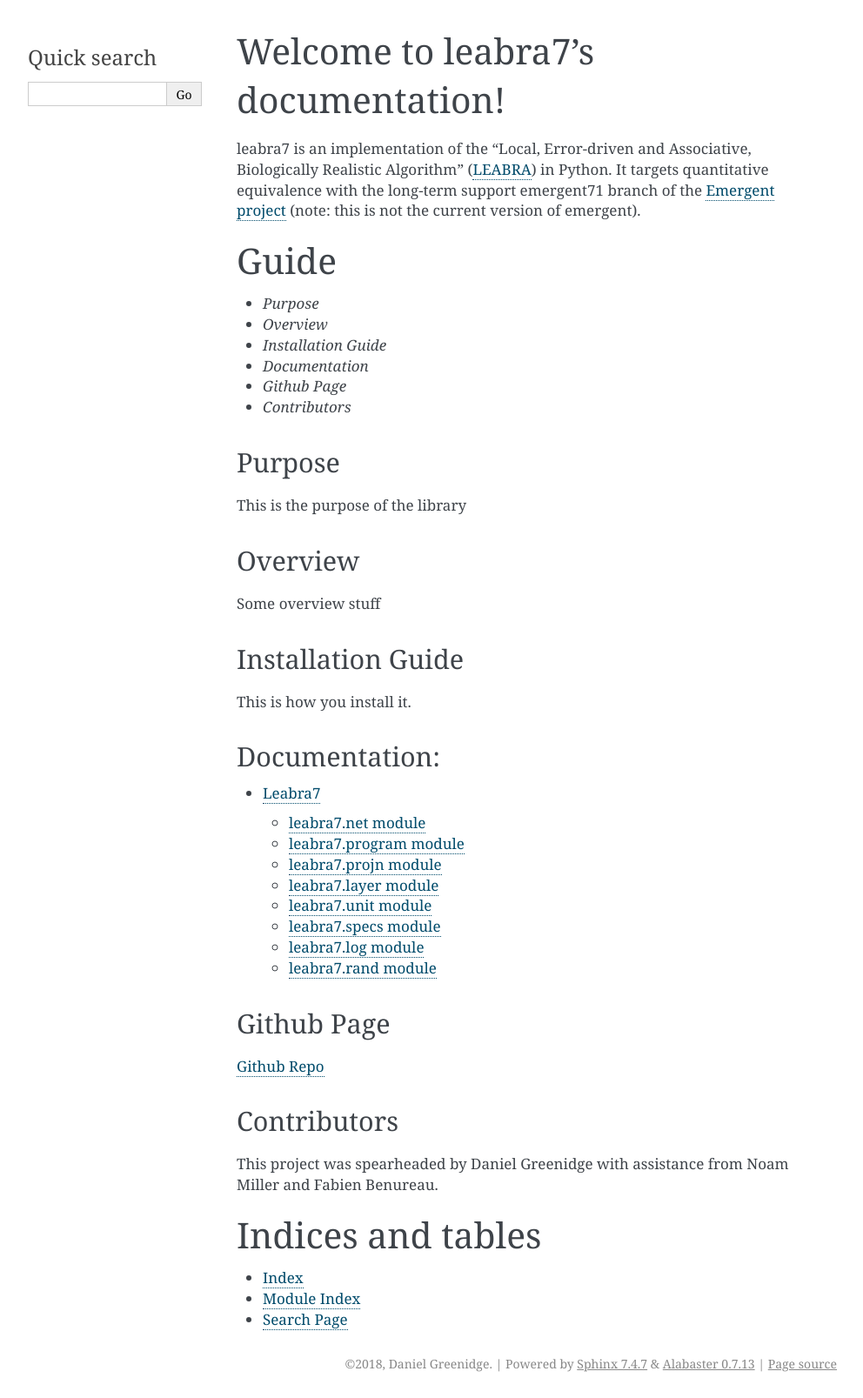
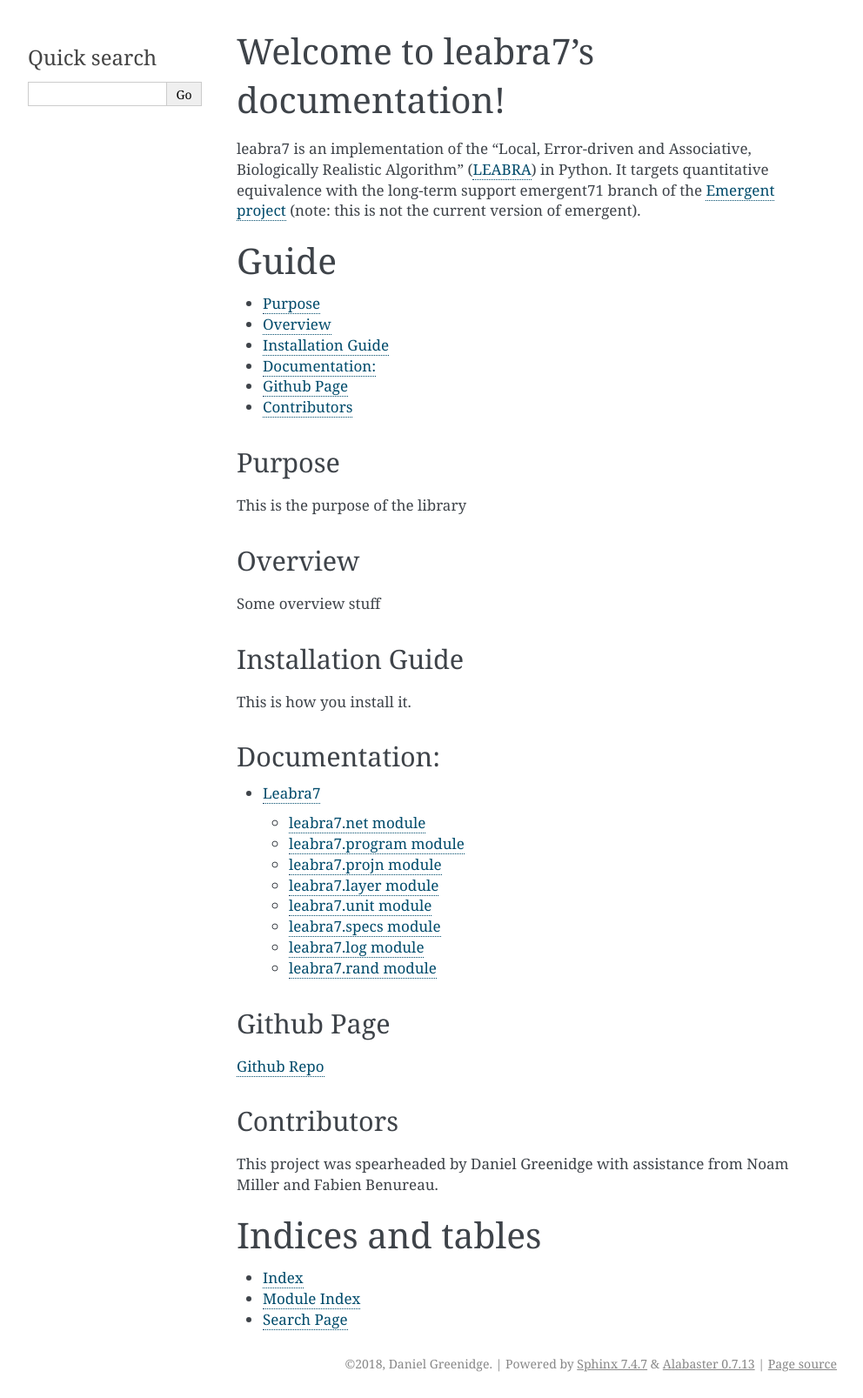
Before and after one commit to cdgreenidge/leabra7, a Sphinx documentation site: the page built from docs/index.rst, in a window 1280 px wide. Shown: the whole page at 87% size, without its empty margins (148-1140 px from the left). Built offline with Sphinx 7.4.7, drawn with Linux system fonts in a browser that asks for light colours; some of the changed lines change nothing that is shown.

Commit message:
Update references

```diff
--- a/docs/index.rst
+++ b/docs/index.rst
@@ -17,12 +17,12 @@
 Guide
 =====
 
-* `Purpose`
-* `Overview`
-* `Installation Guide`
-* `Documentation`
-* `Github Page`
-* `Contributors`
+* :ref:`Purpose`
+* :ref:`Overview`
+* :ref:`Installation Guide <install_guide>`
+* :ref:`Documentation`
+* :ref:`Github Page <github_page>`
+* :ref:`Contributors`
 
 .. _Purpose:
 
@@ -38,7 +38,7 @@
 
 Some overview stuff
 
-.. _Installation_Guide:
+.. _install_guide:
 
 Installation Guide
 ------------------
@@ -55,7 +55,7 @@
 
    leabra7
 
-.. _Github_Page:
+.. _github_page:
 
 Github Page
 -----------
```
